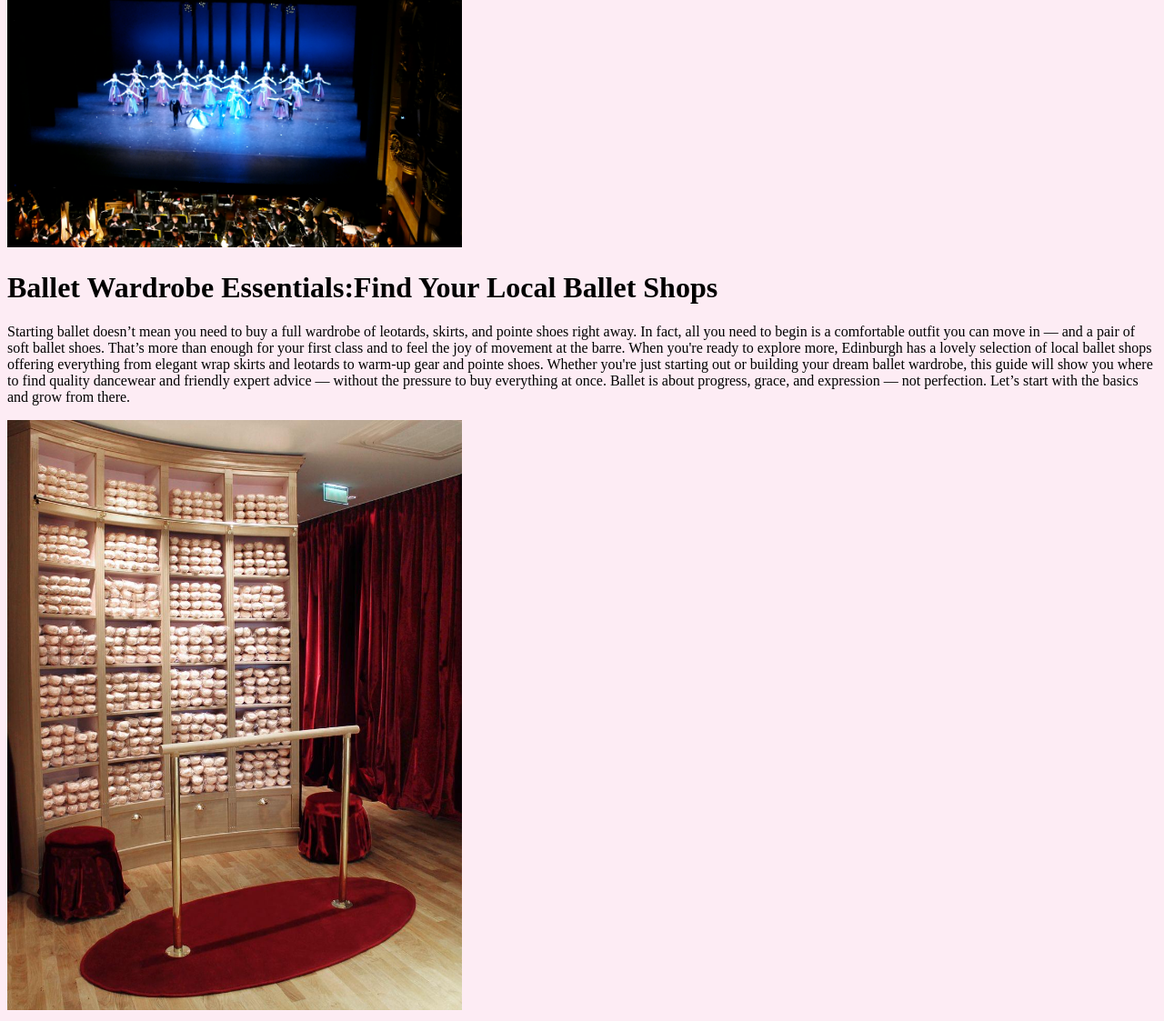
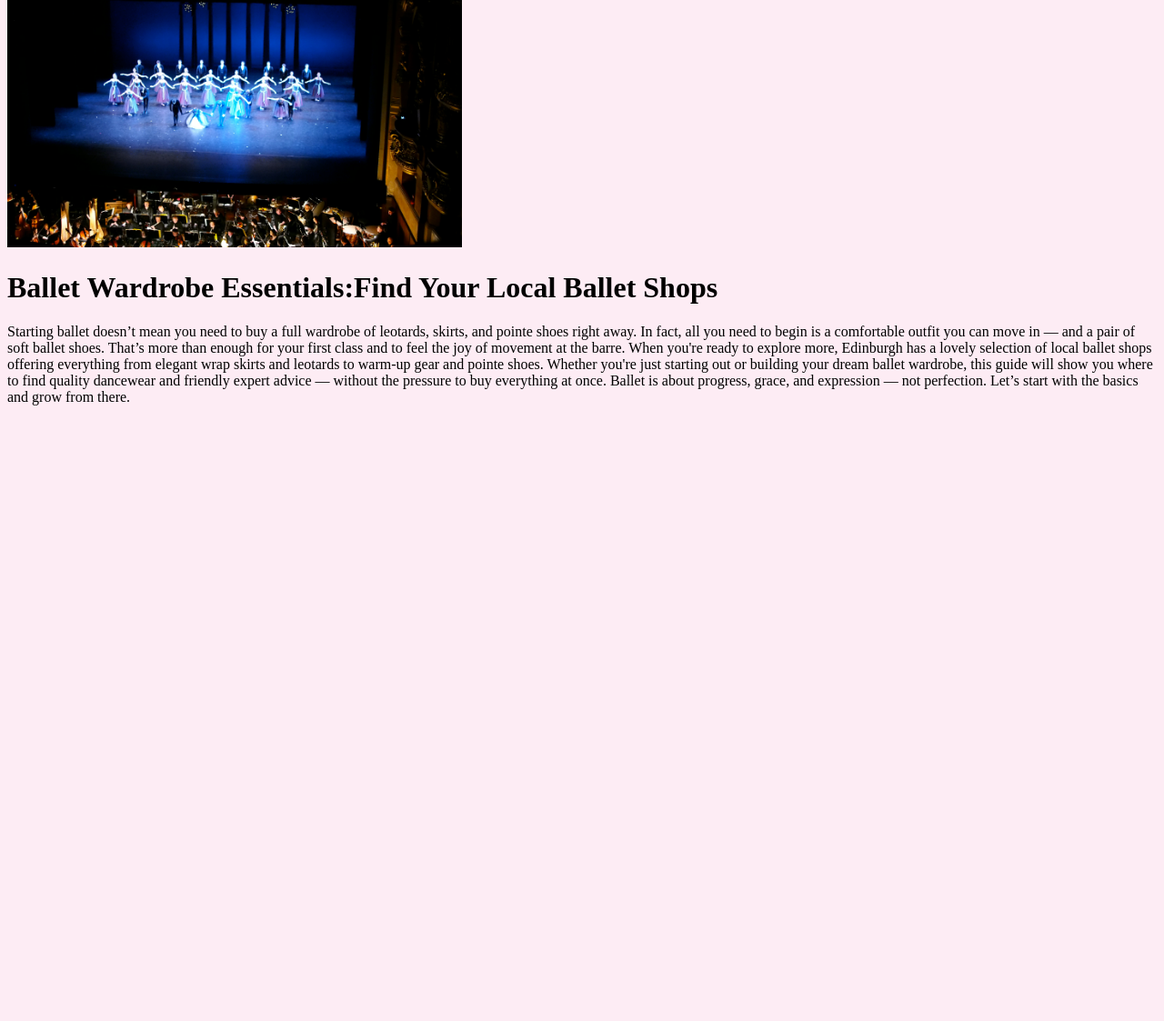
Before and after one commit to JianingZ-Janine/BalletCore, a plain HTML site: page index2.html in a window 1280 px wide. Shown: the part 858-1981 px from the top of the page at 91% size. After the commit the page ends 1320 px from the top, so only its background shows below. Drawn offline with Linux system fonts and the light colour scheme.

Commit message:
Revert "Added image"
This reverts commit e49bc111f284d69375bcb91ef0fd1445a4a205d4.

```diff
--- a/index2.html
+++ b/index2.html
@@ -47,8 +47,8 @@
     the pressure to buy everything at once.
 
     Ballet is about progress, grace, and expression — not perfection. Let’s start with the basics and grow from there.
+
   </p>
-  <img src="balletshop.jpeg" alt="balletshop" style="width:500px;">
 
 </body>
 </html>
```
Also changed, not shown: balletshop.jpeg (deleted).
